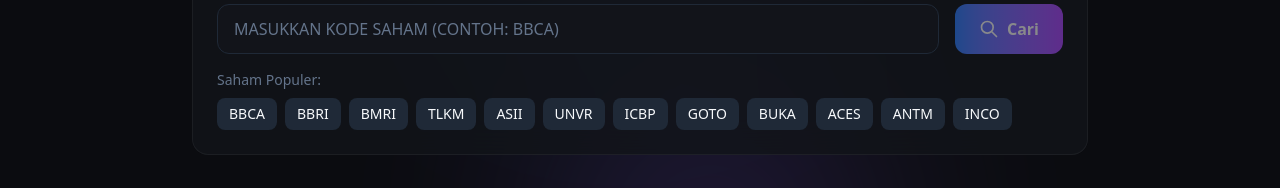
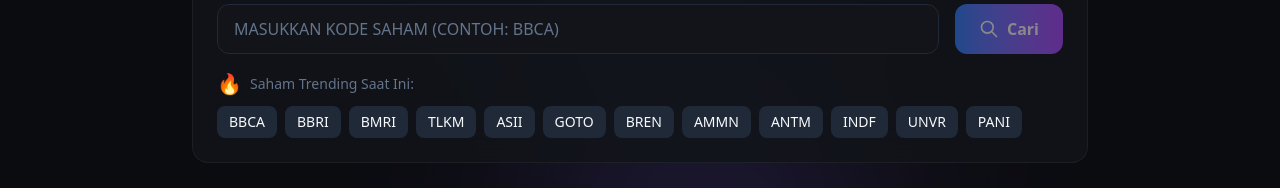
Before and after one commit to arra7trader/arra7-app, a Next.js app: page /analisa-saham in a window 1280 px wide. Shown: the part 319-507 px from the top of the page. Built offline with nearby package versions, Linux system fonts and the light colour scheme; no server answers; sample sign-in values are in the browser's storage.

Commit message:
Add realtime trending stocks from Yahoo Finance

```diff
--- a/src/app/analisa-saham/page.tsx
+++ b/src/app/analisa-saham/page.tsx
@@ -1,6 +1,6 @@
 'use client';
 
-import { useState } from 'react';
+import { useState, useEffect } from 'react';
 import { motion, AnimatePresence } from 'framer-motion';
 import { useSession } from 'next-auth/react';
 import { useRouter } from 'next/navigation';
@@ -20,21 +20,13 @@ interface StockData {
     historicalData: Array<{ date: string; close: number }>;
 }
 
-// Popular Indonesian stocks for quick selection
-const POPULAR_STOCKS = [
-    { symbol: 'BBCA', name: 'Bank Central Asia' },
-    { symbol: 'BBRI', name: 'Bank Rakyat Indonesia' },
-    { symbol: 'BMRI', name: 'Bank Mandiri' },
-    { symbol: 'TLKM', name: 'Telkom Indonesia' },
-    { symbol: 'ASII', name: 'Astra International' },
-    { symbol: 'UNVR', name: 'Unilever Indonesia' },
-    { symbol: 'ICBP', name: 'Indofood CBP' },
-    { symbol: 'GOTO', name: 'GoTo Gojek Tokopedia' },
-    { symbol: 'BUKA', name: 'Bukalapak' },
-    { symbol: 'ACES', name: 'Ace Hardware' },
-    { symbol: 'ANTM', name: 'Aneka Tambang' },
-    { symbol: 'INCO', name: 'Vale Indonesia' },
-];
+interface TrendingStock {
+    symbol: string;
+    name: string;
+    price?: number;
+    changePercent?: number;
+    volume?: number;
+}
 
 export default function AnalisaSahamPage() {
     const { data: session, status } = useSession();
@@ -45,6 +37,26 @@ export default function AnalisaSahamPage() {
     const [loading, setLoading] = useState(false);
     const [analyzing, setAnalyzing] = useState(false);
     const [error, setError] = useState<string | null>(null);
+    const [trendingStocks, setTrendingStocks] = useState<TrendingStock[]>([]);
+    const [loadingTrending, setLoadingTrending] = useState(true);
+
+    // Fetch trending stocks on mount
+    useEffect(() => {
+        const fetchTrending = async () => {
+            try {
+                const res = await fetch('/api/stock/trending');
+                const data = await res.json();
+                if (data.status === 'success') {
+                    setTrendingStocks(data.data);
+                }
+            } catch (err) {
+                console.error('Failed to fetch trending stocks:', err);
+            } finally {
+                setLoadingTrending(false);
+            }
+        };
+        fetchTrending();
+    }, []);
 
     // Redirect if not authenticated
     if (status === 'unauthenticated') {
@@ -185,18 +197,29 @@ export default function AnalisaSahamPage() {
                         </button>
                     </form>
 
-                    {/* Quick Select */}
+                    {/* Trending Stocks */}
                     <div className="mt-4">
-                        <p className="text-sm text-[#64748B] mb-2">Saham Populer:</p>
+                        <div className="flex items-center gap-2 mb-2">
+                            <span className="text-xl">🔥</span>
+                            <p className="text-sm text-[#64748B]">Saham Trending Saat Ini:</p>
+                            {loadingTrending && (
+                                <div className="w-3 h-3 border border-blue-500 border-t-transparent rounded-full animate-spin" />
+                            )}
+                        </div>
                         <div className="flex flex-wrap gap-2">
-                            {POPULAR_STOCKS.map((stock) => (
+                            {trendingStocks.map((stock) => (
                                 <button
                                     key={stock.symbol}
                                     onClick={() => handleQuickSelect(stock.symbol)}
-                                    className="px-3 py-1.5 bg-[#1F2937] hover:bg-[#374151] rounded-lg text-sm transition-colors"
+                                    className="group px-3 py-1.5 bg-[#1F2937] hover:bg-[#374151] rounded-lg text-sm transition-colors flex items-center gap-2"
                                     title={stock.name}
                                 >
-                                    {stock.symbol}
+                                    <span className="font-medium">{stock.symbol}</span>
+                                    {stock.changePercent !== undefined && (
+                                        <span className={`text-xs ${stock.changePercent >= 0 ? 'text-green-400' : 'text-red-400'}`}>
+                                            {stock.changePercent >= 0 ? '+' : ''}{stock.changePercent.toFixed(1)}%
+                                        </span>
+                                    )}
                                 </button>
                             ))}
                         </div>
--- /dev/null
+++ b/src/app/api/stock/trending/route.ts
@@ -0,0 +1,95 @@
+import { NextResponse } from 'next/server';
+
+// API to fetch trending/most active stocks from IDX
+export async function GET() {
+    try {
+        // Fetch most active stocks from Yahoo Finance Indonesia
+        const response = await fetch(
+            'https://query1.finance.yahoo.com/v1/finance/screener/predefined/saved?scrIds=most_actives_id&count=12',
+            {
+                headers: {
+                    'User-Agent': 'Mozilla/5.0 (Windows NT 10.0; Win64; x64) AppleWebKit/537.36',
+                },
+                next: { revalidate: 300 }, // Cache for 5 minutes
+            }
+        );
+
+        if (!response.ok) {
+            throw new Error('Failed to fetch trending stocks');
+        }
+
+        const data = await response.json();
+        const quotes = data.finance?.result?.[0]?.quotes || [];
+
+        // Format the stocks data
+        const trendingStocks = quotes.map((stock: {
+            symbol: string;
+            shortName?: string;
+            longName?: string;
+            regularMarketPrice?: number;
+            regularMarketChangePercent?: number;
+            regularMarketVolume?: number;
+        }) => ({
+            symbol: stock.symbol?.replace('.JK', '') || '',
+            name: stock.shortName || stock.longName || stock.symbol?.replace('.JK', ''),
+            price: stock.regularMarketPrice,
+            changePercent: stock.regularMarketChangePercent,
+            volume: stock.regularMarketVolume,
+        })).filter((s: { symbol: string }) => s.symbol); // Filter out empty symbols
+
+        // If Yahoo Finance doesn't return data, use IDX top movers
+        if (trendingStocks.length === 0) {
+            // Fallback to common trending stocks
+            return NextResponse.json({
+                status: 'success',
+                data: [
+                    { symbol: 'BBCA', name: 'Bank Central Asia', trending: true },
+                    { symbol: 'BBRI', name: 'Bank Rakyat Indonesia', trending: true },
+                    { symbol: 'BMRI', name: 'Bank Mandiri', trending: true },
+                    { symbol: 'TLKM', name: 'Telkom Indonesia', trending: true },
+                    { symbol: 'ASII', name: 'Astra International', trending: true },
+                    { symbol: 'GOTO', name: 'GoTo Gojek Tokopedia', trending: true },
+                    { symbol: 'BREN', name: 'Barito Renewables', trending: true },
+                    { symbol: 'AMMN', name: 'Amman Mineral', trending: true },
+                    { symbol: 'ANTM', name: 'Aneka Tambang', trending: true },
+                    { symbol: 'INDF', name: 'Indofood Sukses', trending: true },
+                    { symbol: 'UNVR', name: 'Unilever Indonesia', trending: true },
+                    { symbol: 'PANI', name: 'Pantai Indah Kapuk', trending: true },
+                ],
+                source: 'fallback',
+                timestamp: new Date().toISOString(),
+            });
+        }
+
+        return NextResponse.json({
+            status: 'success',
+            data: trendingStocks,
+            source: 'yahoo',
+            timestamp: new Date().toISOString(),
+        });
+
+    } catch (error) {
+        console.error('Trending stocks error:', error);
+
+        // Return fallback data on error
+        return NextResponse.json({
+            status: 'success',
+            data: [
+                { symbol: 'BBCA', name: 'Bank Central Asia', trending: true },
+                { symbol: 'BBRI', name: 'Bank Rakyat Indonesia', trending: true },
+                { symbol: 'BMRI', name: 'Bank Mandiri', trending: true },
+                { symbol: 'TLKM', name: 'Telkom Indonesia', trending: true },
+                { symbol: 'ASII', name: 'Astra International', trending: true },
+                { symbol: 'GOTO', name: 'GoTo Gojek Tokopedia', trending: true },
+                { symbol: 'BREN', name: 'Barito Renewables', trending: true },
+                { symbol: 'AMMN', name: 'Amman Mineral', trending: true },
+                { symbol: 'ANTM', name: 'Aneka Tambang', trending: true },
+                { symbol: 'INDF', name: 'Indofood Sukses', trending: true },
+                { symbol: 'UNVR', name: 'Unilever Indonesia', trending: true },
+                { symbol: 'PANI', name: 'Pantai Indah Kapuk', trending: true },
+            ],
+            source: 'fallback',
+            timestamp: new Date().toISOString(),
+        });
+    }
+}
```
